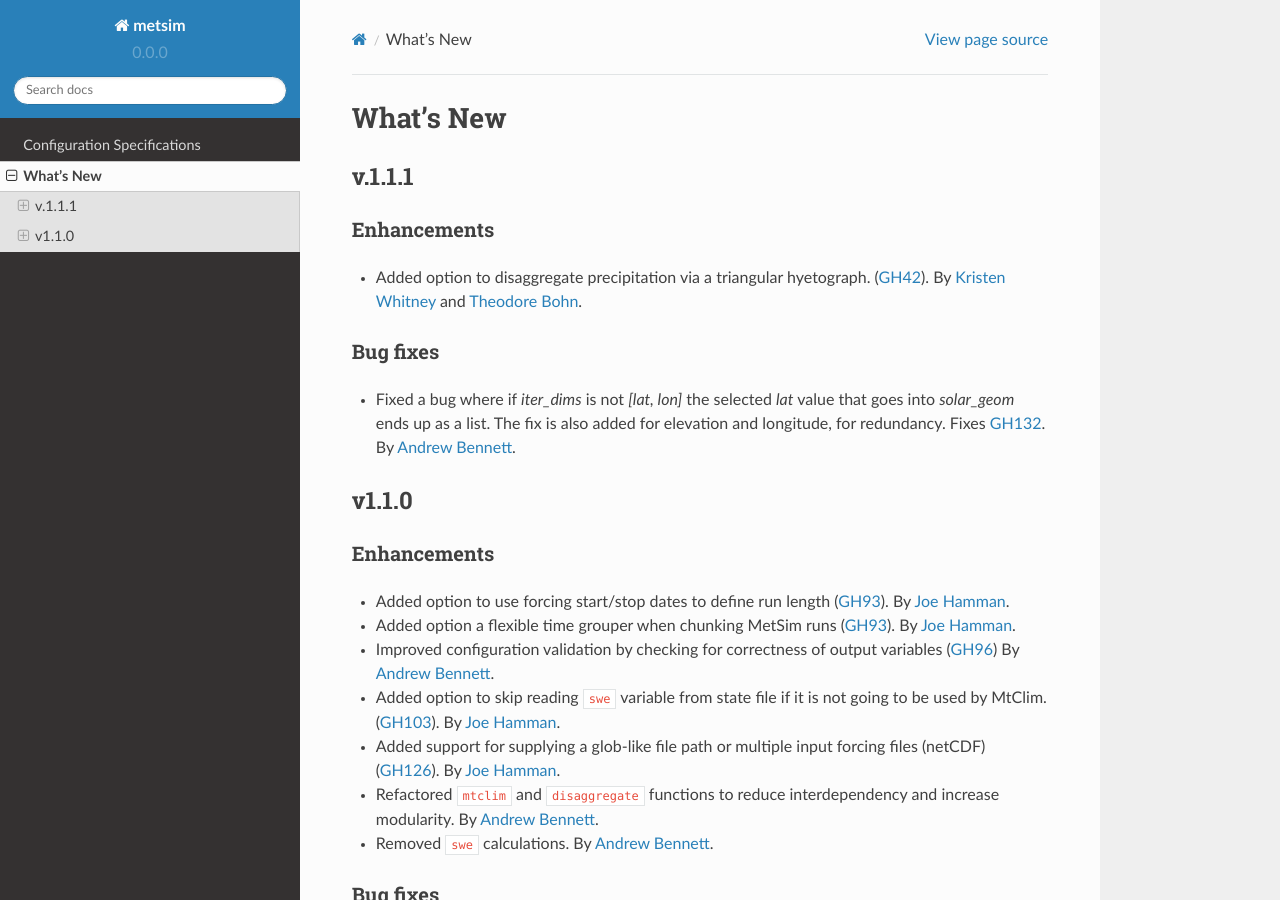
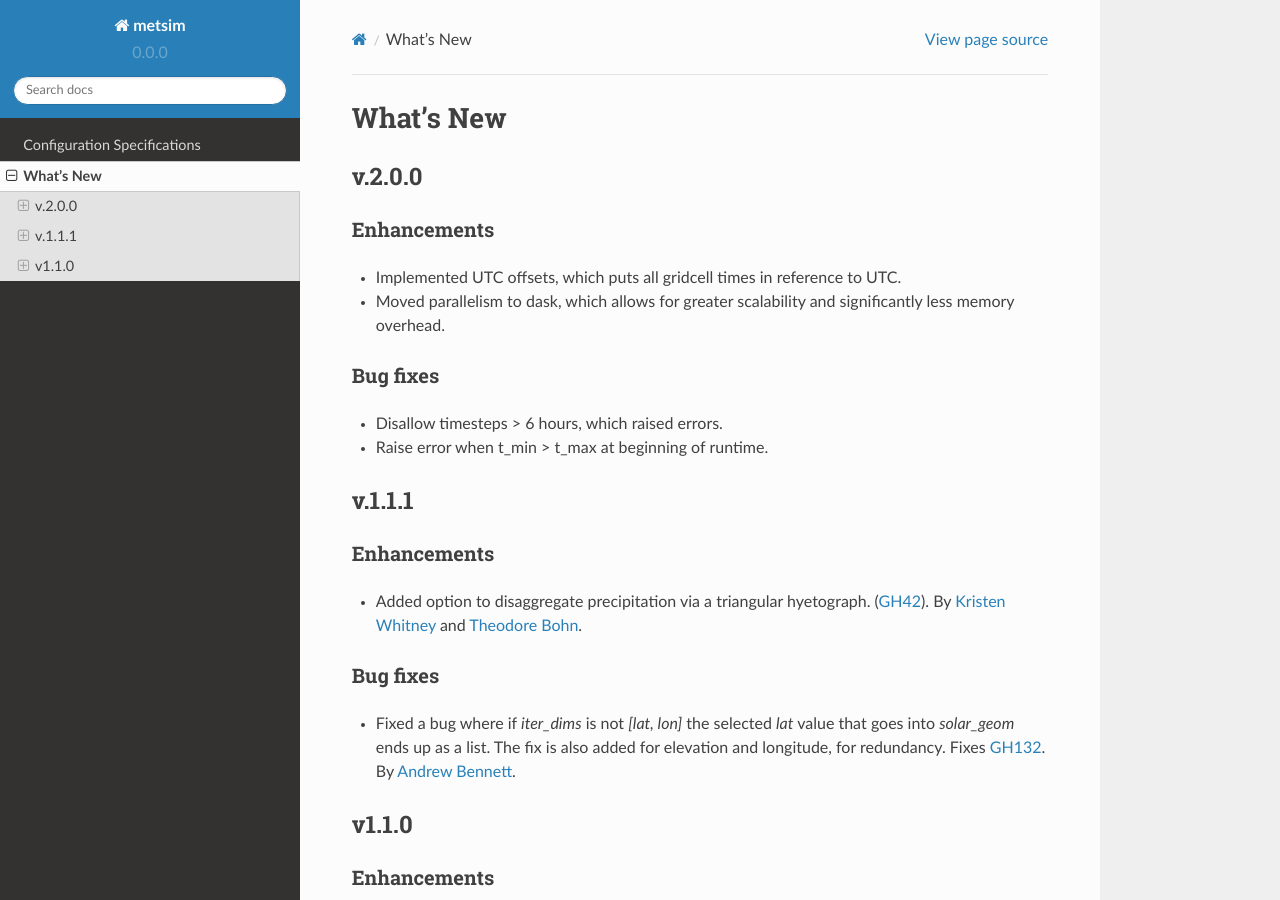
Before and after one commit to UW-Hydro/MetSim, a Sphinx documentation site: the page built from docs/whats-new.rst, in a window 1280 px wide and 900 px high. Built offline with Sphinx 7.4.7 and the Read the Docs theme 2.0.0, drawn with Linux system fonts in a browser that asks for light colours; pages that are not in the unit, such as notebooks, are missing from menus.

Commit message:
Add whats-new for 2.0.0

```diff
--- a/docs/whats-new.rst
+++ b/docs/whats-new.rst
@@ -2,6 +2,22 @@
 
 What's New
 ==========
+
+.. _whats-new.2.0.0:
+
+v.2.0.0
+-------
+
+Enhancements
+~~~~~~~~~~~~
+- Implemented UTC offsets, which puts all gridcell times in reference to UTC.
+- Moved parallelism to dask, which allows for greater scalability and
+  significantly less memory overhead.
+
+Bug fixes
+~~~~~~~~~
+- Disallow timesteps > 6 hours, which raised errors.
+- Raise error when t_min > t_max at beginning of runtime.
 
 .. _whats-new.1.1.1:
 
```
